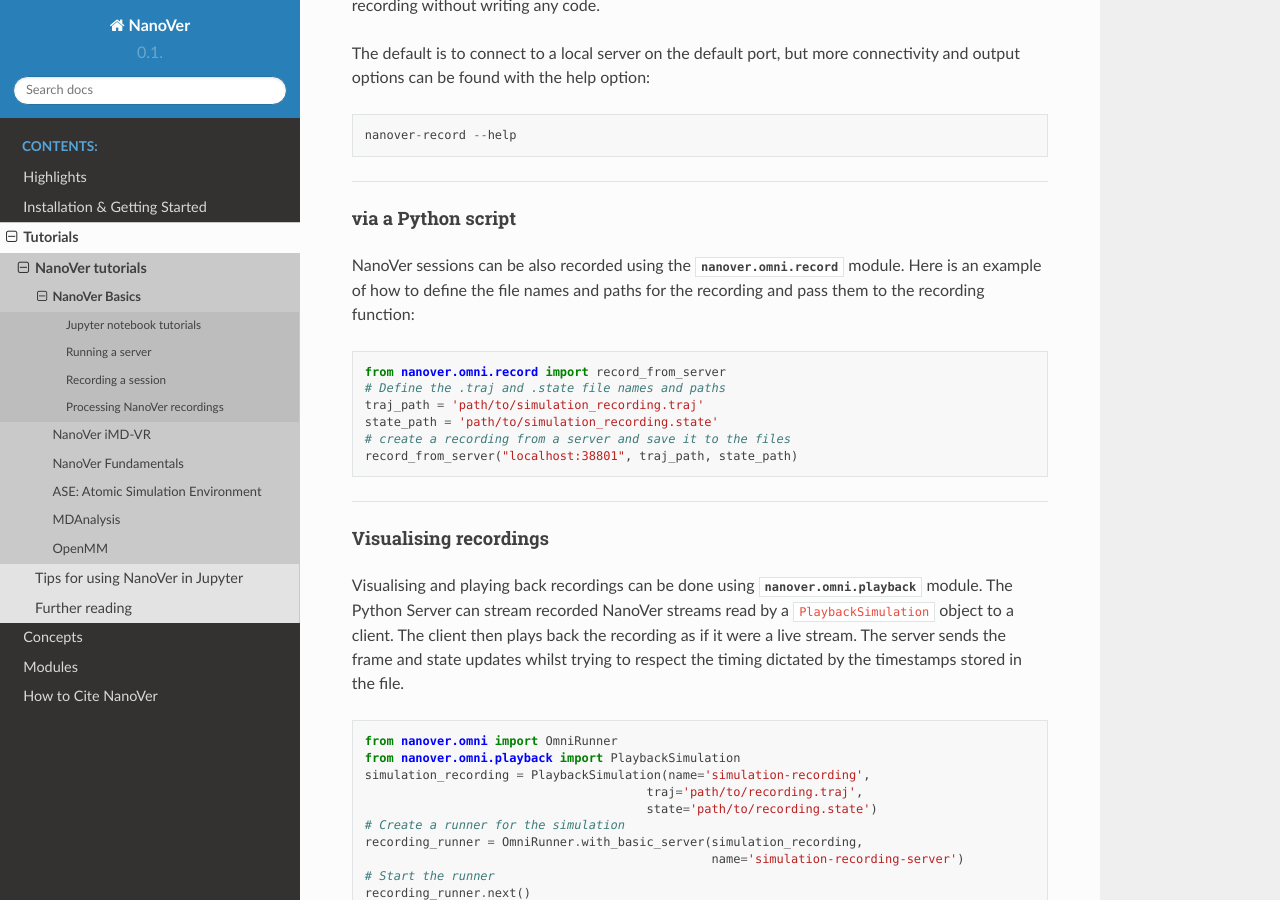
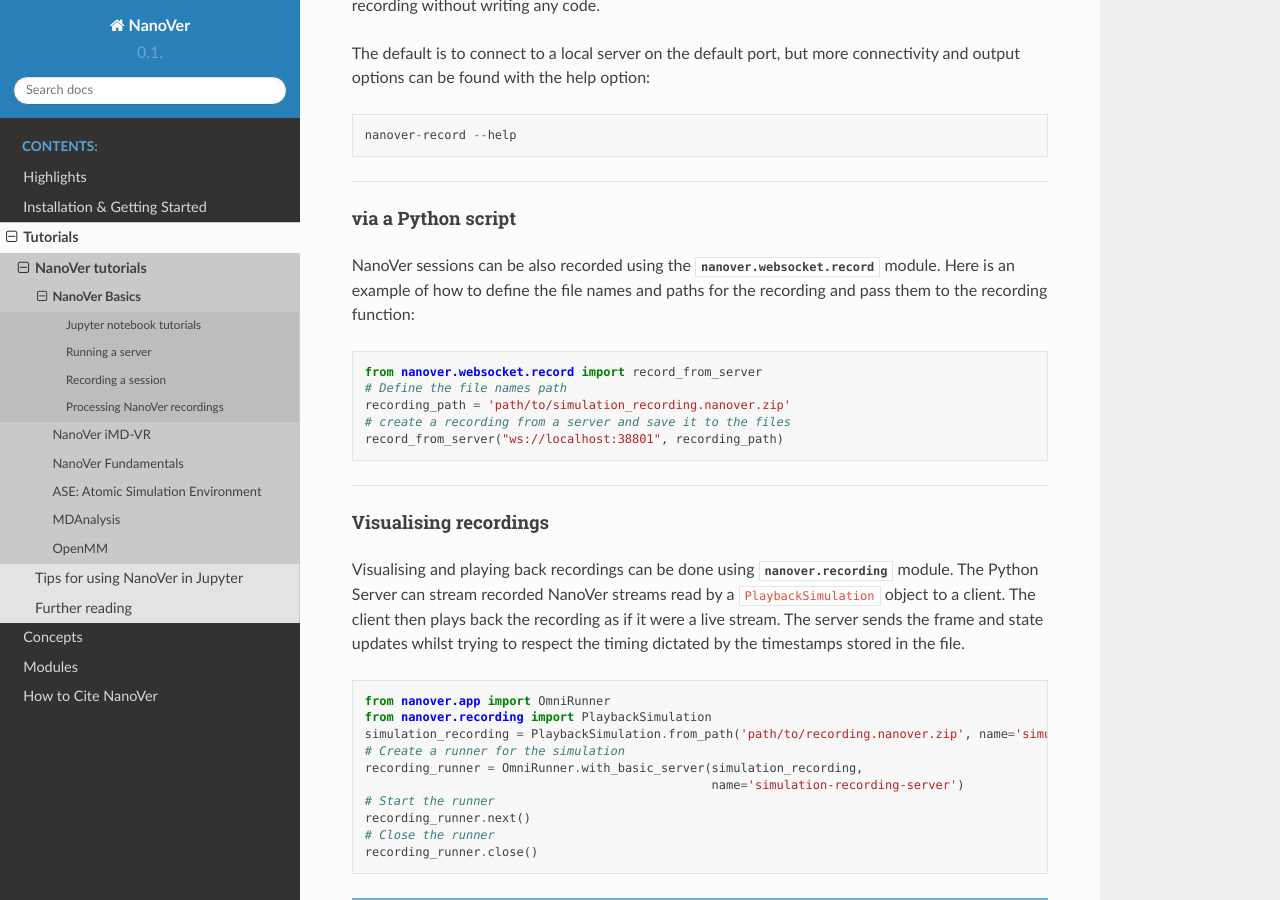
Before and after one commit to IRL2/nanover-docs, a Sphinx documentation site: the page built from source/tutorials/basics.rst, in a window 1280 px wide and 900 px high, scrolled down 6355 px. Built offline with Sphinx 7.4.7 and the Read the Docs theme 3.1.0, drawn with Linux system fonts in a browser that asks for light colours; pages that are not in the unit, such as notebooks, are missing from menus; the version number could not be read and is left out; some of the changed text lies outside the part shown.

Commit message:
update omni/recording references

```diff
--- a/source/tutorials/basics.rst
+++ b/source/tutorials/basics.rst
@@ -80,7 +80,7 @@ via the command line
 ~~~~~~~~~~~~~~~~~~~~
 
 Once you have the ``nanover-server`` package installed in your conda environment, you will be able to use the
-``nanover-omni`` command to run a server.
+``nanover-server`` command to run a server.
 This server can take any of the following:
 
 * A NanoVer OpenMM simulation
@@ -94,19 +94,19 @@ Here are some example commands:
 .. code-block:: bash
 
     # load a single NanoVer OpenMM simulation
-    nanover-omni --omm "my-openmm-sim.xml"
+    nanover-server --omm "my-openmm-sim.xml"
 
     # load multiple simulations
-    nanover-omni --omm "my-openmm-sim-1.xml" "my-openmm-sim-2.xml" --omm-ase "my-ase-omm-sim.xml"
+    nanover-server --omm "my-openmm-sim-1.xml" "my-openmm-sim-2.xml" --omm-ase "my-ase-omm-sim.xml"
 
     # load a NanoVer recording
-    nanover-omni --playback "my-recording.state" "my-recording.traj"
+    nanover-server --playback "my-recording.state" "my-recording.traj"
 
 For more information about the arguments provided with this command, type:
 
 .. code-block:: bash
 
-    nanover-omni --help
+    nanover-server --help
 
 via the GUI
 ~~~~~~~~~~~
@@ -272,24 +272,23 @@ can be found with the help option:
 via a Python script
 ~~~~~~~~~~~~~~~~~~~
 
-NanoVer sessions can be also recorded using the :mod:`nanover.omni.record` module.
+NanoVer sessions can be also recorded using the :mod:`nanover.websocket.record` module.
 Here is an example of how to define the file names and paths for the recording and pass them to the recording function:
 
 .. code:: python
 
-    from nanover.omni.record import record_from_server
-    # Define the .traj and .state file names and paths
-    traj_path = 'path/to/simulation_recording.traj'
-    state_path = 'path/to/simulation_recording.state'
+    from nanover.websocket.record import record_from_server
+    # Define the file names path
+    recording_path = 'path/to/simulation_recording.nanover.zip'
     # create a recording from a server and save it to the files
-    record_from_server("localhost:38801", traj_path, state_path)
+    record_from_server("ws://localhost:38801", recording_path)
 
 ----
 
 Visualising recordings
 ~~~~~~~~~~~~~~~~~~~~~~
 
-Visualising and playing back recordings can be done using :mod:`nanover.omni.playback` module.
+Visualising and playing back recordings can be done using :mod:`nanover.recording` module.
 The Python Server can stream recorded NanoVer streams read by a ``PlaybackSimulation`` object to a client.
 The client then plays back the recording as if it were a live stream.
 The server sends the frame and state updates whilst trying to respect the timing dictated by the timestamps stored
@@ -297,11 +296,9 @@ in the file.
 
 .. code:: python
 
-    from nanover.omni import OmniRunner
-    from nanover.omni.playback import PlaybackSimulation
-    simulation_recording = PlaybackSimulation(name='simulation-recording',
-                                           traj='path/to/recording.traj',
-                                           state='path/to/recording.state')
+    from nanover.app import OmniRunner
+    from nanover.recording import PlaybackSimulation
+    simulation_recording = PlaybackSimulation.from_path('path/to/recording.nanover.zip', name='simulation-recording')
     # Create a runner for the simulation
     recording_runner = OmniRunner.with_basic_server(simulation_recording,
                                                     name='simulation-recording-server')
```
